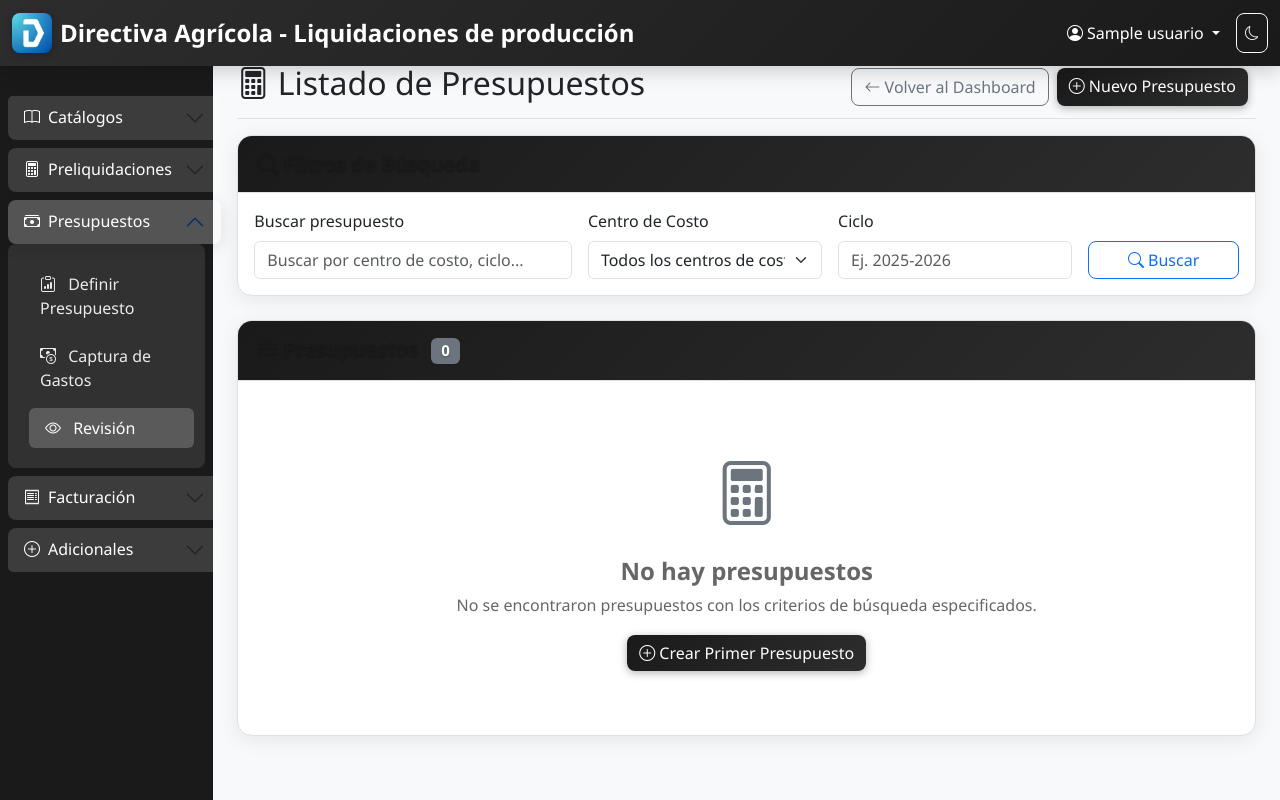
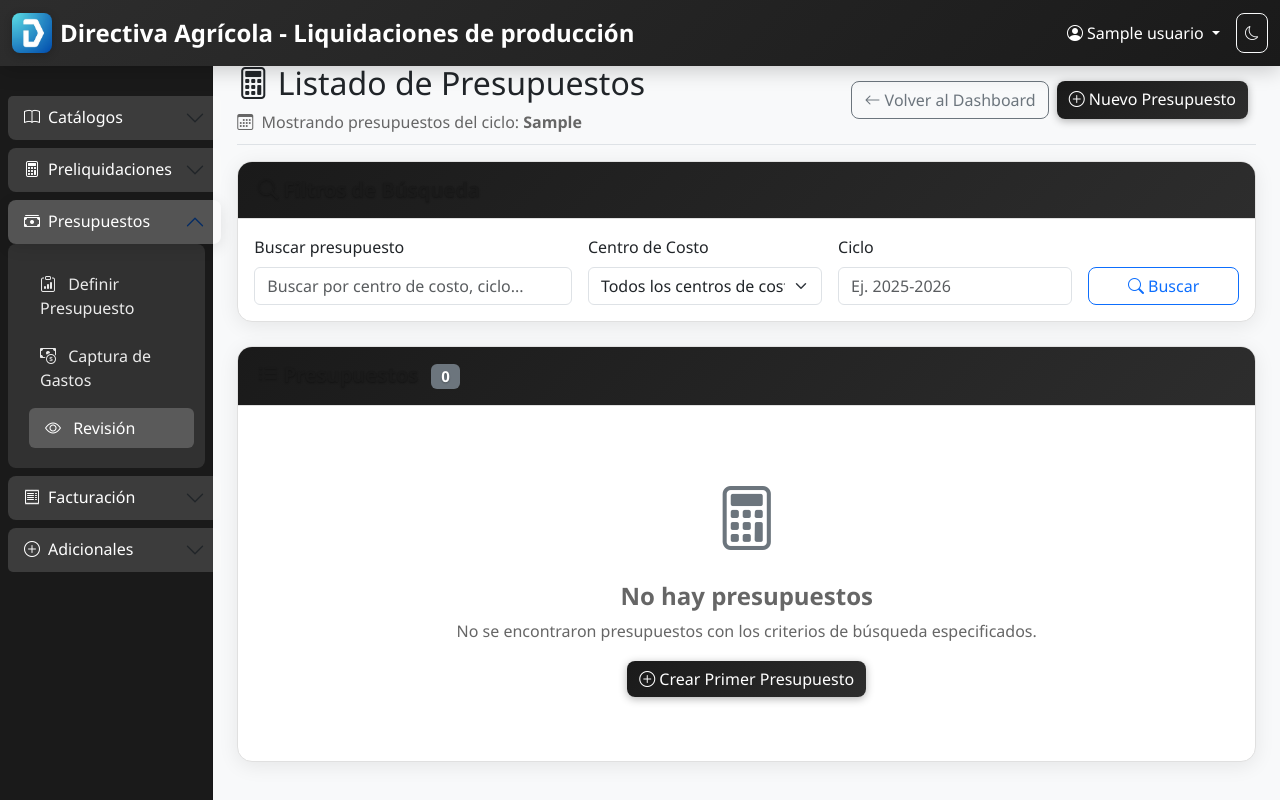
Before and after one commit to DirectivaSoftware01/DirectivaAgricola, a Django app: page /presupuestos/ in a window 1280 px wide. Run offline with Django 5.2, Linux system fonts and the light colour scheme; a user stored in the database is signed in; tables that the repository leaves empty hold one stand-in row (values such as "Sample post").

Commit message:
feat: Implementar filtro por ciclo actual en listado de presupuestos
- Filtrar automáticamente presupuestos por ciclo actual configurado
- Mostrar ciclo actual en header del listado de presupuestos
- Actualizar queryset de PresupuestoListView para incluir filtro por ciclo
- Mostrar advertencia cuando no hay ciclo configurado
- Probar funcionalidad dinámica al cambiar ciclo en configuración
- Aplicar mismo criterio usado en listado de remisiones

```diff
--- a/core/views.py
+++ b/core/views.py
@@ -2776,7 +2776,18 @@ class PresupuestoListView(LoginRequiredMixin, ListView):
     paginate_by = 20
 
     def get_queryset(self):
-        queryset = Presupuesto.objects.filter(activo=True).select_related('centro_costo', 'usuario_creacion')
+        # Obtener el ciclo actual de la configuración
+        try:
+            config = ConfiguracionSistema.objects.first()
+            ciclo_actual = config.ciclo_actual if config else ''
+        except:
+            ciclo_actual = ''
+
+        # Filtrar por ciclo actual si está configurado
+        if ciclo_actual:
+            queryset = Presupuesto.objects.filter(activo=True, ciclo=ciclo_actual).select_related('centro_costo', 'usuario_creacion')
+        else:
+            queryset = Presupuesto.objects.filter(activo=True).select_related('centro_costo', 'usuario_creacion')
 
         # Aplicar filtros de búsqueda
         busqueda = self.request.GET.get('busqueda', '')
--- a/templates/core/presupuesto_list.html
+++ b/templates/core/presupuesto_list.html
@@ -4,9 +4,22 @@
 
 {% block content %}
 <div class="d-flex justify-content-between flex-wrap flex-md-nowrap align-items-center pt-3 pb-2 mb-3 border-bottom">
-    <h1 class="h2">
-        <i class="bi bi-calculator"></i> Listado de Presupuestos
-    </h1>
+    <div>
+        <h1 class="h2">
+            <i class="bi bi-calculator"></i> Listado de Presupuestos
+        </h1>
+        {% if ciclo_actual %}
+            <p class="text-muted mb-0">
+                <i class="bi bi-calendar3 me-1"></i>
+                Mostrando presupuestos del ciclo: <strong>{{ ciclo_actual }}</strong>
+            </p>
+        {% else %}
+            <p class="text-warning mb-0">
+                <i class="bi bi-exclamation-triangle me-1"></i>
+                No hay ciclo actual configurado. Se muestran todos los presupuestos.
+            </p>
+        {% endif %}
+    </div>
     <div class="btn-toolbar mb-2 mb-md-0">
         <div class="btn-group me-2">
             <a href="{% url 'core:dashboard' %}" class="btn btn-outline-secondary">
```
